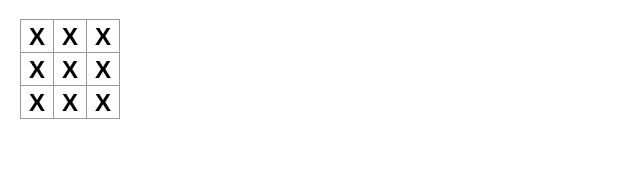
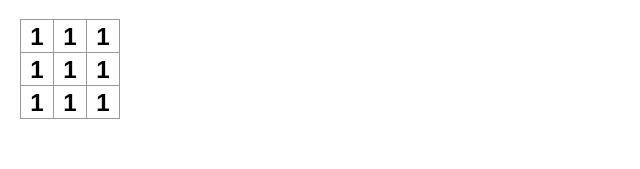
Before and after one commit to hmarissa/my-react-app, a React (Vite) app: page / in a window 1280 px wide. Shown: the top 169 px of the page, without its empty margins (0-640 px from the left). Built offline with nearby package versions, Linux system fonts and the light colour scheme.

Commit message:
components created

```diff
--- a/src/App.jsx
+++ b/src/App.jsx
@@ -1,20 +1,24 @@
+function Square() {
+  return <button className="square">1</button>;
+}
+
 export default function Board() {
   return(
     <>
-    <div class="board-row">
-    <button className="square">X</button>
-    <button className="square">X</button>
-    <button className="square">X</button>
+    <div className="board-row">
+    <Square />
+    <Square />
+    <Square />
     </div>
-    <div class="board-row">
-    <button className="square">X</button>
-    <button className="square">X</button>
-    <button className="square">X</button>
+    <div className="board-row">
+    <Square />
+    <Square />
+    <Square />
     </div>
-    <div class="board-row">
-    <button className="square">X</button>
-    <button className="square">X</button>
-    <button className="square">X</button>
+    <div className="board-row">
+    <Square />
+    <Square />
+    <Square />
     </div>
     </>
   ) ;
```
